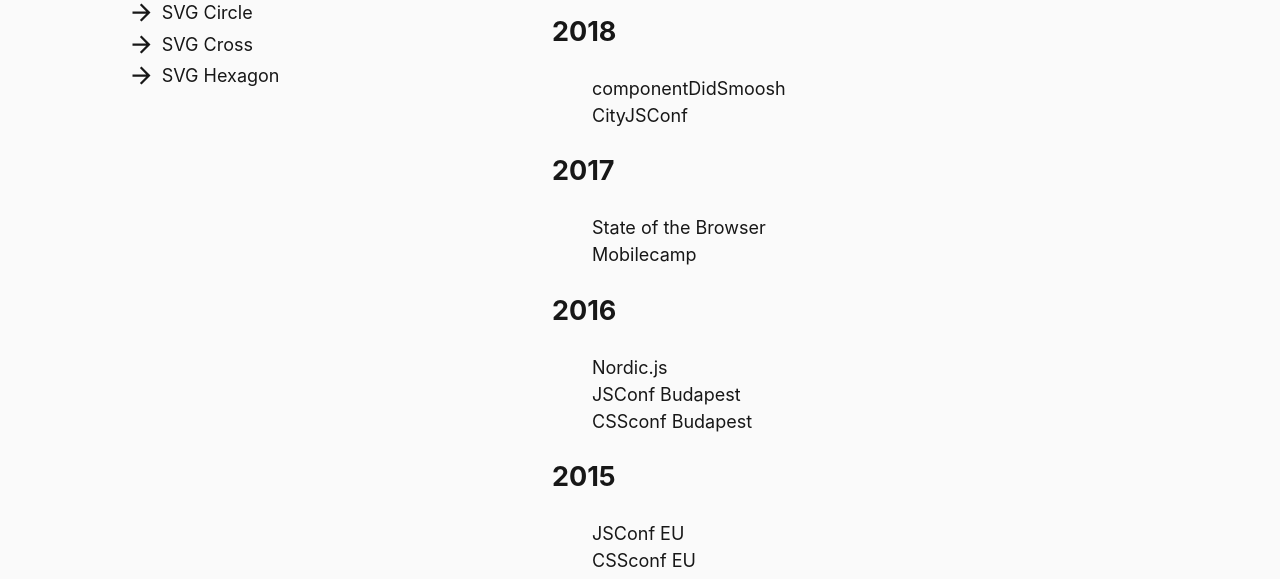
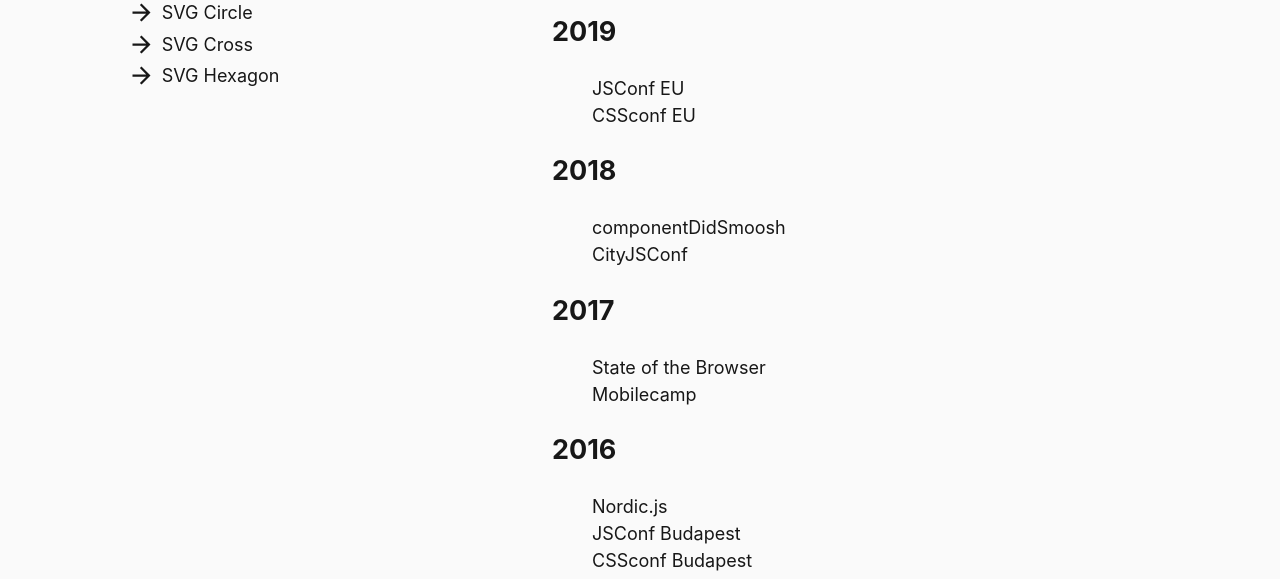
Before and after one commit to jsfi/jsfi-page, a Gatsby site: page /conferences in a window 1280 px wide. Shown: the part 165-744 px from the top of the page. Built offline with nearby package versions, Linux system fonts and the light colour scheme; Gatsby itself is replaced by a stand-in of ours.

Commit message:
add recent conferences

```diff
--- a/src/pages/conferences.js
+++ b/src/pages/conferences.js
@@ -7,6 +7,15 @@
 /* tslint:disable:no-default-export */
 
 const conferences = [{
+	title: '2019',
+	visited: [{
+		name: 'JSConf EU',
+		url: 'http://2019.jsconf.eu/'
+	}, {
+		name: 'CSSconf EU',
+		url: 'http://2019.cssconf.eu/'
+	}]
+}, {
 	title: '2018',
 	visited: [{
 		name: 'componentDidSmoosh',
```
